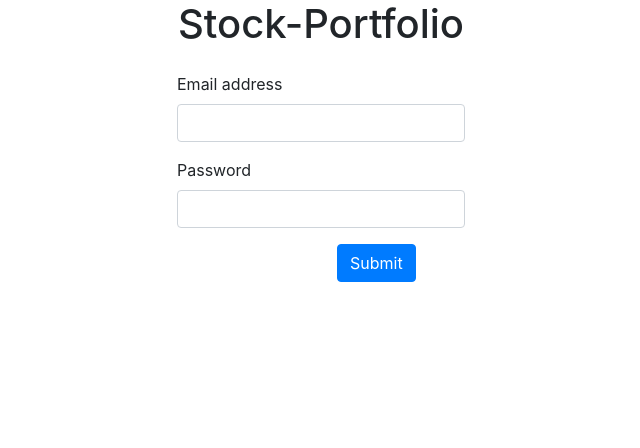
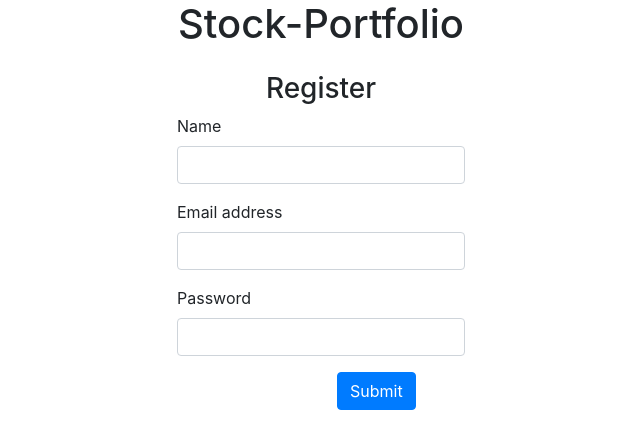
Before and after one commit to Raf-Batista/Stock-Portfolio, a React (Create React App) app in the folder stock-portfolio-frontend/: page / in a window 1280 px wide. Shown: the top 448 px of the page, without its empty margins (319-959 px from the left). Built offline with nearby package versions, Linux system fonts and the light colour scheme.

Commit message:
Change Signup to class and add state, add handleOnChange to Signup

```diff
--- a/stock-portfolio-frontend/src/App.js
+++ b/stock-portfolio-frontend/src/App.js
@@ -1,6 +1,6 @@
 import React from 'react';
 import './App.css';
-import Home from './components/Home';
+import {Home} from './components/Home';
 import Signup from './components/Signup';
 
 function App() {
--- a/stock-portfolio-frontend/src/components/Home.js
+++ b/stock-portfolio-frontend/src/components/Home.js
@@ -7,5 +7,3 @@ export const Home = () => {
         </div>
     )
 }
-
-export default Home
--- a/stock-portfolio-frontend/src/components/Signup.js
+++ b/stock-portfolio-frontend/src/components/Signup.js
@@ -1,24 +1,41 @@
-import React from 'react'
+import React, { Component } from 'react'
 
-export const Signup = () => {
+ class Signup extends Component {
+     constructor(props) {
+         super(props)
+         this.state = {name: '', email: '', password: ''}
+     }
+
+     handleOnChange = event => {
+        this.setState({
+          [event.target.name]: event.target.value,
+        });
+      }
+    render() {
         return (
             <div className="container  p-3" id="login">
+                <h3 className="text-center">Register</h3>
                 <form>
                      <div class="form-group">
+                        <label HTMLfor="name">Name</label>
+                        <input type="name" class="form-control"  name="name" onChange={this.handleOnChange} />
+                    </div>
+
+                    <div class="form-group">
                         <label HTMLfor="email">Email address</label>
-                    <input type="email" class="form-control" id="email" aria-describedby="emailHelp" />
+                        <input type="email" class="form-control"  name="email" onChange={this.handleOnChange} />
+                    </div>
 
-                </div>
                     <div class="form-group">
                         <label HTMLfor="password">Password</label>
-                    <input type="password" class="form-control" id="password" />
+                        <input type="password" class="form-control" name="password" onChange={this.handleOnChange}/>
                     </div>
+
                     <button type="submit" class="btn btn-primary">Submit</button>
                 </form>
             </div>
-
-
         )
+    }
 }
 
 export default Signup
```
Lines whose indentation alone changed are shown as unchanged.
